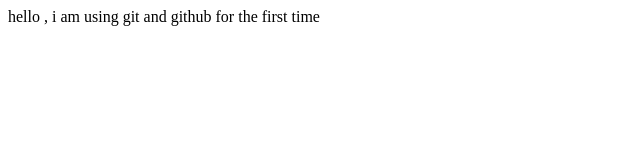
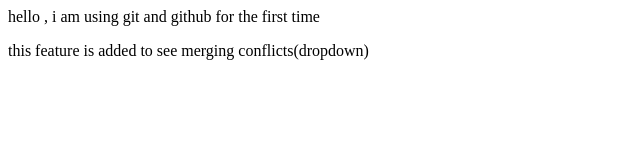
Before and after one commit to Pasta-coder/DemoRepo, a plain HTML site: page index.html in a window 1280 px wide. Shown: the whole page, without its empty margins (0-640 px from the left). Drawn offline with Linux system fonts and the light colour scheme.

Commit message:
dropdown added to see merginf conflict

```diff
--- a/index.html
+++ b/index.html
@@ -1 +1,2 @@
 <p>hello , i am using git and github for the first time</p>
+<P>this feature is added to see merging conflicts(dropdown)</P>
```
